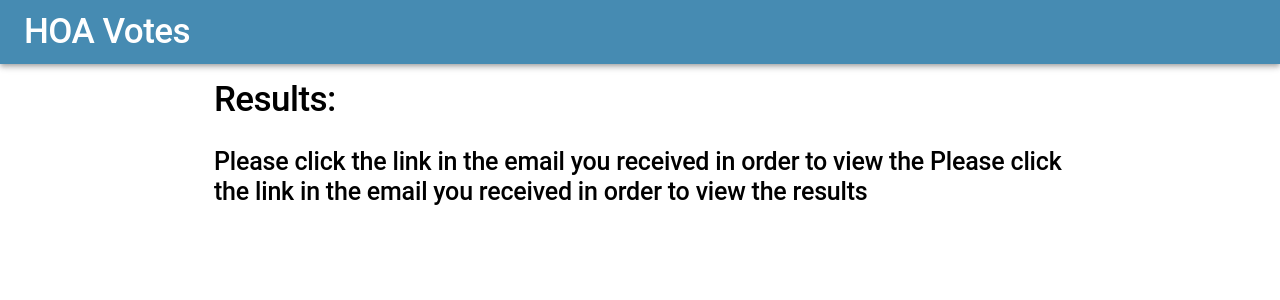
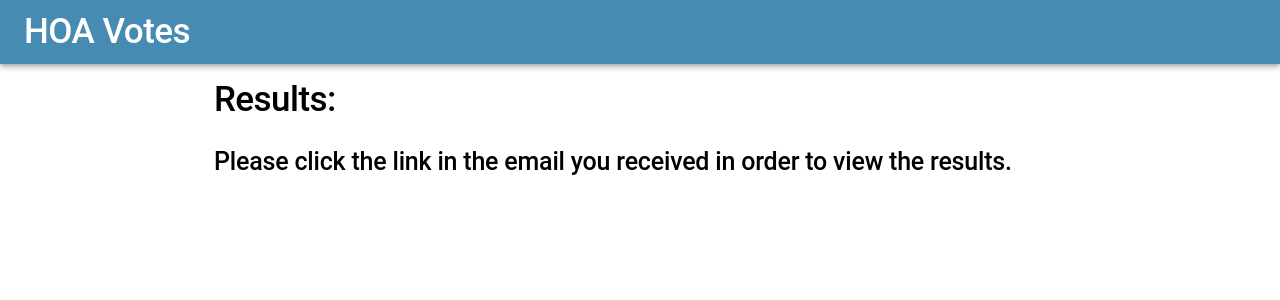
Before and after one commit to JamesMitofsky/Community-Votes, a React (Create React App) app: page /results in a window 1280 px wide. Shown: the top 300 px of the page. Built offline with nearby package versions, Linux system fonts and the light colour scheme.

Commit message:
Add punctuation

```diff
--- a/src/views/ResultsView.jsx
+++ b/src/views/ResultsView.jsx
@@ -143,7 +143,7 @@ export default function ResultsView() {
       {pageState.insufficientParams && (
         <Typography variant="h2">
           Please click the link in the email you received in order to view the
-          Please click the link in the email you received in order to view the results
+          results.
         </Typography>
       )}
 
```
